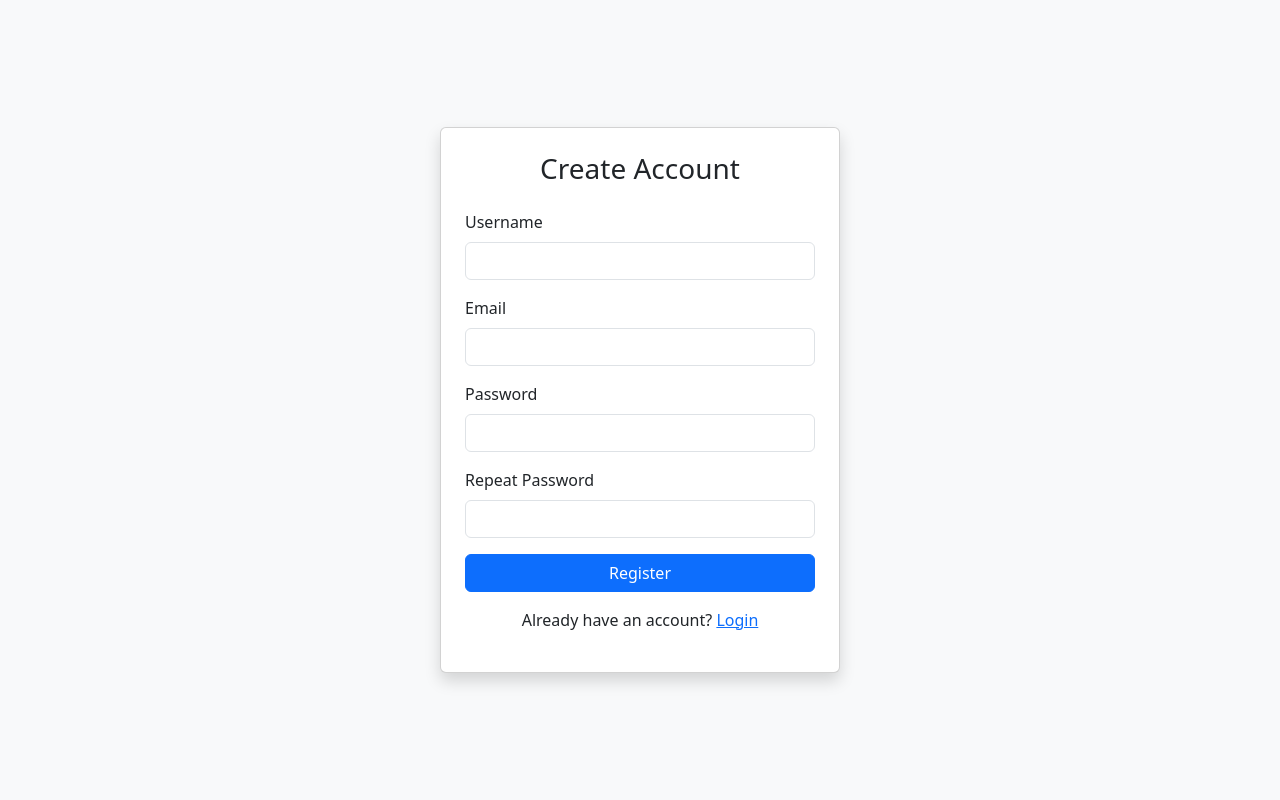
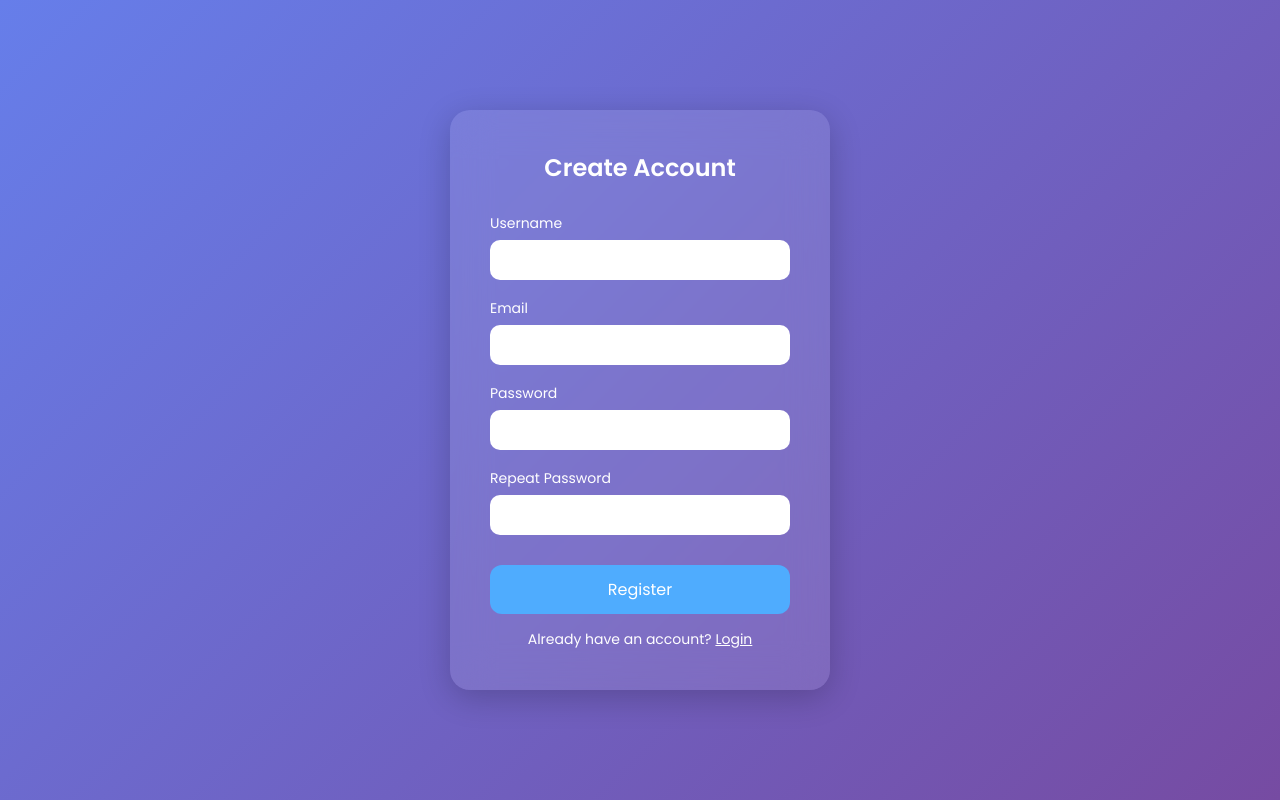
Before and after one commit to tarunverma116/social-post, a Flask app: page /register in a window 1280 px wide. Run offline with Flask 3, Linux system fonts and the light colour scheme.

```diff
--- a/templates/register.html
+++ b/templates/register.html
@@ -1,47 +1,124 @@
 <!DOCTYPE html>
 <html lang="en">
 <head>
-    <title>Register</title>
-    <link href="https://cdn.jsdelivr.net/npm/bootstrap@5.3.0/dist/css/bootstrap.min.css" rel="stylesheet">
+    <title>Create Account</title>
+    <meta name="viewport" content="width=device-width, initial-scale=1.0">
+
+    <!-- Google Font -->
+    <link href="https://fonts.googleapis.com/css2?family=Poppins:wght@300;400;600&display=swap" rel="stylesheet">
+
+    <style>
+        * {
+            margin: 0;
+            padding: 0;
+            box-sizing: border-box;
+            font-family: 'Poppins', sans-serif;
+        }
+
+        body {
+            height: 100vh;
+            background: linear-gradient(135deg, #667eea, #764ba2);
+            display: flex;
+            justify-content: center;
+            align-items: center;
+        }
+
+        .card {
+            background: rgba(255, 255, 255, 0.1);
+            backdrop-filter: blur(20px);
+            padding: 40px;
+            border-radius: 20px;
+            width: 380px;
+            box-shadow: 0 8px 32px rgba(0,0,0,0.2);
+            color: white;
+            text-align: center;
+        }
+
+        h2 {
+            margin-bottom: 25px;
+            font-weight: 600;
+        }
+
+        .input-group {
+            margin-bottom: 15px;
+            text-align: left;
+        }
+
+        .input-group label {
+            font-size: 14px;
+        }
+
+        .input-group input {
+            width: 100%;
+            padding: 10px;
+            margin-top: 5px;
+            border: none;
+            border-radius: 10px;
+            outline: none;
+        }
+
+        .btn {
+            width: 100%;
+            padding: 12px;
+            margin-top: 15px;
+            border: none;
+            border-radius: 12px;
+            background: #4facfe;
+            color: white;
+            font-size: 16px;
+            cursor: pointer;
+            transition: 0.3s;
+        }
+
+        .btn:hover {
+            background: #00c6ff;
+        }
+
+        .footer {
+            margin-top: 15px;
+            font-size: 14px;
+        }
+
+        .footer a {
+            color: #fff;
+            text-decoration: underline;
+        }
+    </style>
 </head>
-<body class="bg-light">
 
-<div class="container d-flex justify-content-center align-items-center vh-100">
-    <div class="card shadow p-4" style="width: 400px;">
+<body>
 
-        <h3 class="text-center mb-4">Create Account</h3>
+<div class="card">
+    <h2>Create Account</h2>
 
     <form method="POST">
         {{ form.hidden_tag() }}
 
-            <div class="mb-3">
-                <label class="form-label">Username</label>
-                {{ form.username(class="form-control") }}
+        <div class="input-group">
+            <label>Username</label>
+            {{ form.username() }}
         </div>
 
-            <div class="mb-3">
-                <label class="form-label">Email</label>
-                {{ form.email(class="form-control") }}
+        <div class="input-group">
+            <label>Email</label>
+            {{ form.email() }}
         </div>
 
-            <div class="mb-3">
-                <label class="form-label">Password</label>
-                {{ form.password(class="form-control") }}
+        <div class="input-group">
+            <label>Password</label>
+            {{ form.password() }}
         </div>
 
-            <div class="mb-3">
-                <label class="form-label">Repeat Password</label>
-                {{ form.confirm_password(class="form-control") }}
+        <div class="input-group">
+            <label>Repeat Password</label>
+            {{ form.confirm_password() }}
         </div>
 
-            <button type="submit" class="btn btn-primary w-100">Register</button>
+        <button type="submit" class="btn">Register</button>
     </form>
 
-        <p class="text-center mt-3">
-            Already have an account?
-            <a href="/login">Login</a>
-        </p>
-
+    <div class="footer">
+        Already have an account? <a href="/login">Login</a>
     </div>
 </div>
 
```
Lines whose indentation alone changed are shown as unchanged.
